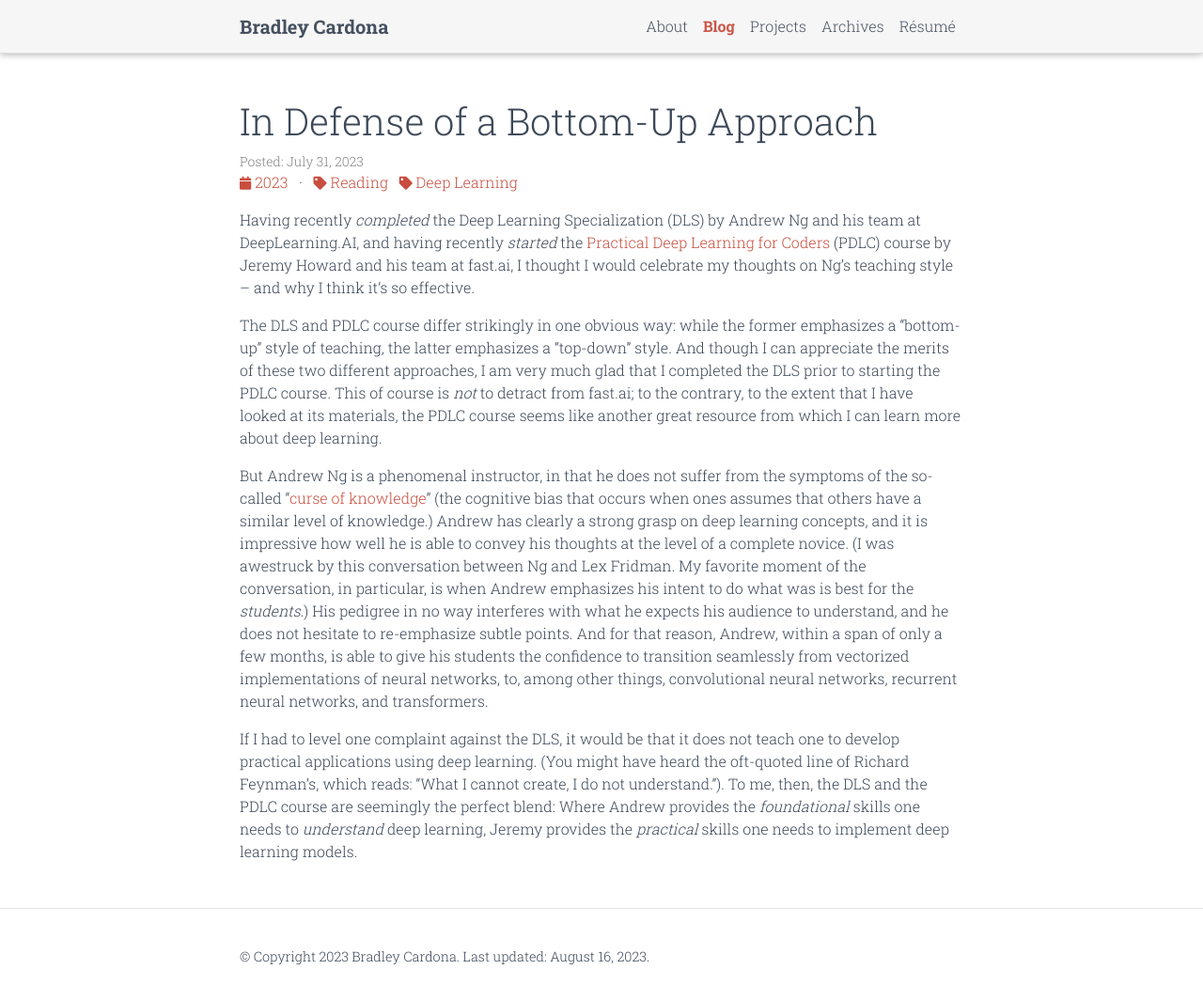
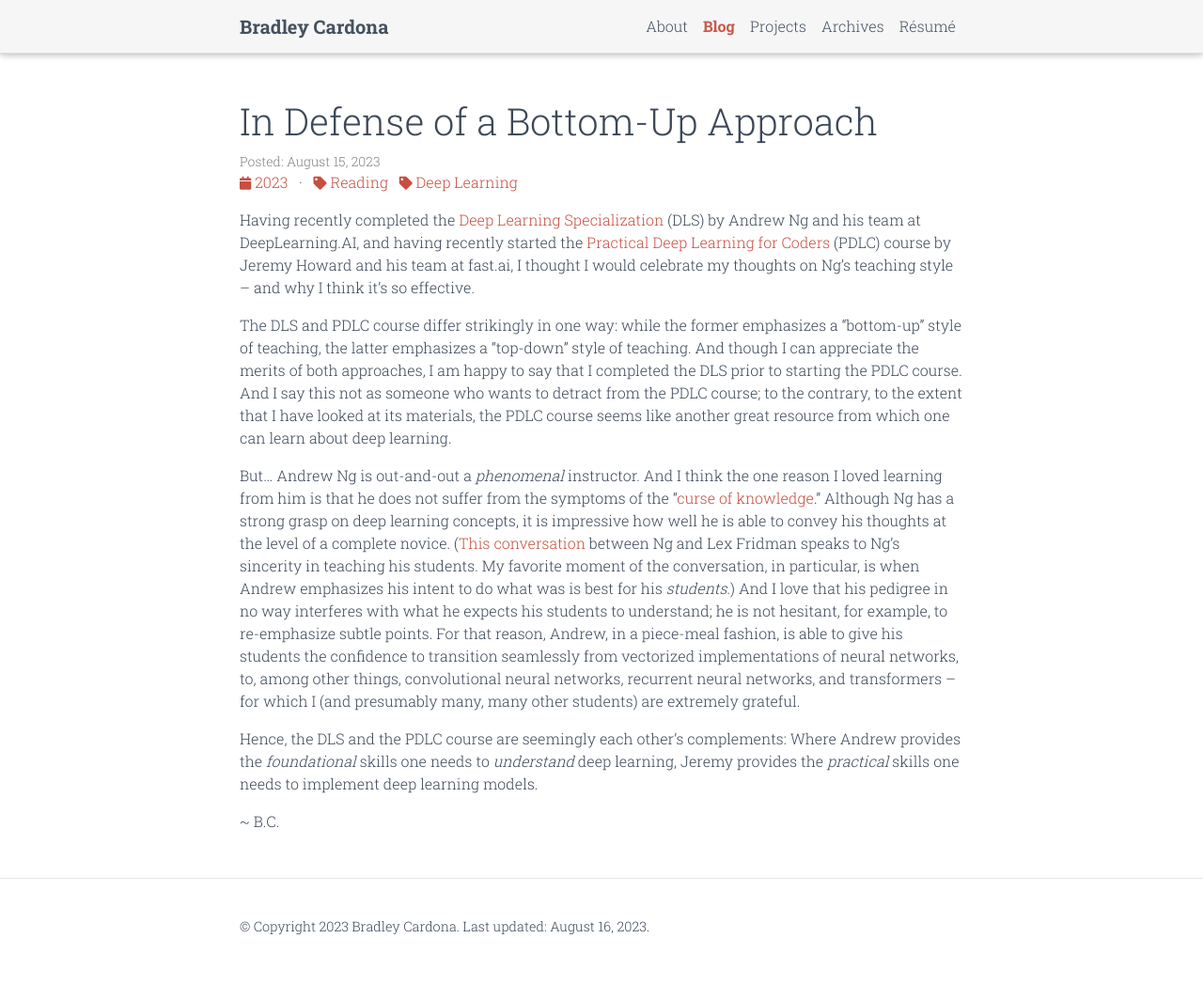
Before and after one commit to BMCARDONA/bmcardona.github.io, a Jekyll site: the page built from _posts/2023-08-15-in-defense-of-a-bottom-up-approach.md, in a window 1280 px wide and 1069 px high. Shown: the top 1065 px of the window at 94% size. Built offline with Jekyll 4.4.1, drawn with Linux system fonts in a browser that asks for light colours; comment, search, counter and statistics services are not loaded; a style sheet for code colours, icons or effects is not loaded.

Commit message:
edit post

```diff
--- a/_posts/2023-08-15-in-defense-of-a-bottom-up-approach.md
+++ b/_posts/2023-08-15-in-defense-of-a-bottom-up-approach.md
@@ -1,15 +1,17 @@
 ---
 layout: post
 title:  In Defense of a Bottom-Up Approach
-date:   2023-7-31 20:01:00
+date:   2023-8-15 21:18:00
 categories: ["Reading", "Deep Learning"]
 related_posts: false
 ---
 
-Having recently *completed* the Deep Learning Specialization (DLS) by Andrew Ng and his team at DeepLearning.AI, and having recently *started* the [Practical Deep Learning for Coders](https://course.fast.ai/) (PDLC) course by Jeremy Howard and his team at fast.ai, I thought I would celebrate my thoughts on Ng's teaching style -- and why I think it's so effective.
+Having recently completed the [Deep Learning Specialization](https://www.coursera.org/specializations/deep-learning?utm_medium=sem&utm_source=gg&utm_campaign=B2C_NAMER_deep-learning_deeplearning-ai_FTCOF_specializations_country-US-country-CA&campaignid=904733485&adgroupid=148411448815&device=c&keyword=&matchtype=&network=g&devicemodel=&adposition=&creativeid=654837734383&hide_mobile_promo&gclid=CjwKCAjwxOymBhAFEiwAnodBLPzAv2Q5VXwnHJSr0WPB5nzGMBfAgHnhBjHVr-LX7KNwcjHPa_TWQRoCkwIQAvD_BwE) (DLS) by Andrew Ng and his team at DeepLearning.AI, and having recently started the [Practical Deep Learning for Coders](https://course.fast.ai/) (PDLC) course by Jeremy Howard and his team at fast.ai, I thought I would celebrate my thoughts on Ng's teaching style -- and why I think it's so effective.
 
-The DLS and PDLC course differ strikingly in one obvious way: while the former emphasizes a "bottom-up" style of teaching, the latter emphasizes a "top-down" style. And though I can appreciate the merits of these two different approaches, I am very much glad that I completed the DLS prior to starting the PDLC course. This of course is *not* to detract from fast.ai; to the contrary, to the extent that I have looked at its materials, the PDLC course seems like another great resource from which I can learn more about deep learning.
+The DLS and PDLC course differ strikingly in one way: while the former emphasizes a "bottom-up" style of teaching, the latter emphasizes a "top-down" style of teaching. And though I can appreciate the merits of both approaches, I am happy to say that I completed the DLS prior to starting the PDLC course. And I say this not as someone who wants to detract from the PDLC course; to the contrary, to the extent that I have looked at its materials, the PDLC course seems like another great resource from which one can learn about deep learning.
 
-But Andrew Ng is a phenomenal instructor, in that he does not suffer from the symptoms of the so-called "[curse of knowledge](https://en.wikipedia.org/wiki/Curse_of_knowledge)" (the cognitive bias that occurs when ones assumes that others have a similar level of knowledge.) Andrew has clearly a strong grasp on deep learning concepts, and it is impressive how well he is able to convey his thoughts at the level of a complete novice. (I was awestruck by this conversation between Ng and Lex Fridman. My favorite moment of the conversation, in particular, is when Andrew emphasizes his intent to do what was is best for the *students*.) His pedigree in no way interferes with what he expects his audience to understand, and he does not hesitate to re-emphasize subtle points. And for that reason, Andrew, within a span of only a few months, is able to give his students the confidence to transition seamlessly from vectorized implementations of neural networks, to, among other things, convolutional neural networks, recurrent neural networks, and transformers.
+But... Andrew Ng is out-and-out a *phenomenal* instructor. And I think the one reason I loved learning from him is that he does not suffer from the symptoms of the "[curse of knowledge](https://en.wikipedia.org/wiki/Curse_of_knowledge)." Although Ng has a strong grasp on deep learning concepts, it is impressive how well he is able to convey his thoughts at the level of a complete novice. ([This conversation](https://www.youtube.com/watch?v=0jspaMLxBig) between Ng and Lex Fridman speaks to Ng's sincerity in teaching his students. My favorite moment of the conversation, in particular, is when Andrew emphasizes his intent to do what was is best for his *students*.) And I love that his pedigree in no way interferes with what he expects his students to understand; he is not hesitant, for example, to re-emphasize subtle points. For that reason, Andrew, in a piece-meal fashion, is able to give his students the confidence to transition seamlessly from vectorized implementations of neural networks, to, among other things, convolutional neural networks, recurrent neural networks, and transformers -- for which I (and presumably many, many other students) are extremely grateful.
 
-If I had to level one complaint against the DLS, it would be that it does not teach one to develop practical applications using deep learning. (You might have heard the oft-quoted line of Richard Feynman's, which reads: "What I cannot create, I do not understand."). To me, then, the DLS and the PDLC course are seemingly the perfect blend: Where Andrew provides the *foundational* skills one needs to *understand* deep learning, Jeremy provides the *practical* skills one needs to implement deep learning models.
+Hence, the DLS and the PDLC course are seemingly each other's complements: Where Andrew provides the *foundational* skills one needs to *understand* deep learning, Jeremy provides the *practical* skills one needs to implement deep learning models.
+
+~ B.C.
```
